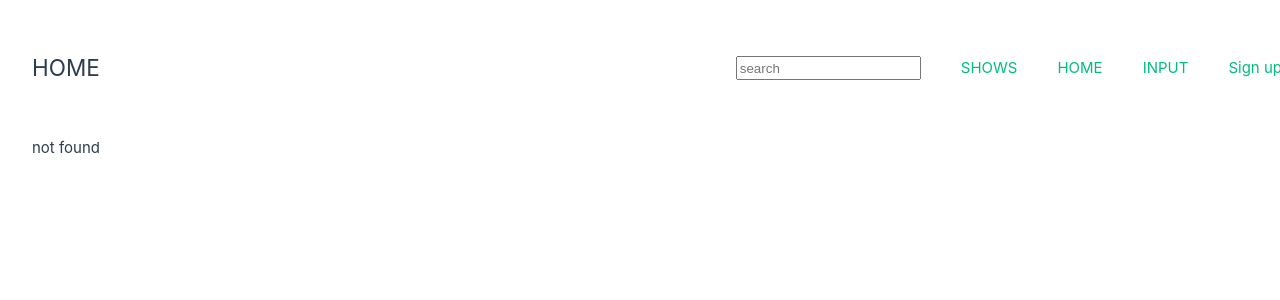
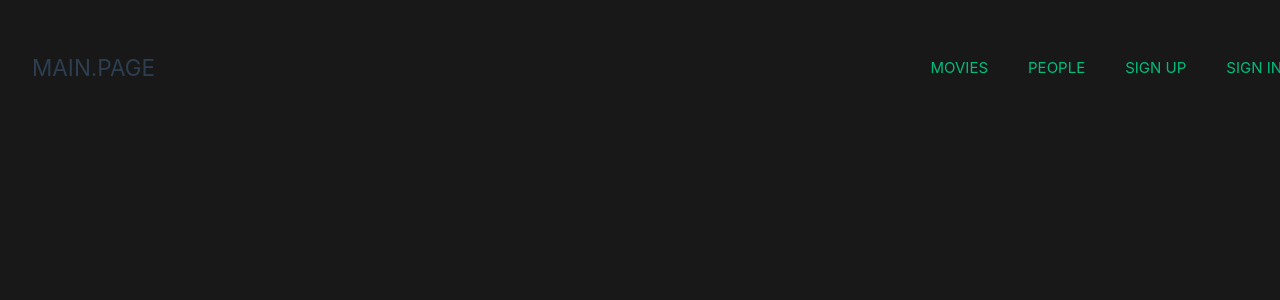
Before and after one commit to Iimanbek/Elastic-search, a Vue app: page / in a window 1280 px wide. Before the commit this address had no page. Shown: the top 300 px of the page. Built offline with nearby package versions, Linux system fonts and the light colour scheme.

Commit message:
done fetch

```diff
--- /dev/null
+++ b/db.json
@@ -0,0 +1,18 @@
+{
+    "header":[
+        {
+            "name": "Home",
+            "link": "/"
+        },{
+            "name": "About",
+            "link": "/about"
+        },{
+            "name": "Shows",
+            "link": "/"
+        },{
+            "name": "input",
+            "link": "/input"
+
+        }
+    ]
+}
--- a/package.json
+++ b/package.json
@@ -14,6 +14,7 @@
   },
   "devDependencies": {
     "@vitejs/plugin-vue": "^4.0.0",
+    "json-server": "^0.17.1",
     "vite": "^4.0.0"
   }
 }
--- a/src/assets/base.css
+++ b/src/assets/base.css
@@ -58,11 +58,10 @@
   position: relative;
   font-weight: normal;
 }
-
 body {
   min-height: 100vh;
   color: var(--color-text);
-  background: var(--color-background);
+  background:  #181818;
   transition: color 0.5s, background-color 0.5s;
   line-height: 1.6;
   font-family: Inter, -apple-system, BlinkMacSystemFont, 'Segoe UI', Roboto, Oxygen, Ubuntu,
--- /dev/null
+++ b/src/components/Header.vue
@@ -0,0 +1,13 @@
+<template lang="">
+    <div>
+
+    </div>
+</template>
+<script>
+export default {
+
+}
+</script>
+<style lang="">
+
+</style>
--- a/src/components/inputs.vue
+++ b/src/components/inputs.vue
@@ -2,6 +2,10 @@
     <div>
         <input type="text" v-model="value" ><button @click="send">send</button>
     </div>
+    <div v-for="item in header">
+        <router-link :to="item.link">{{ item.name }}</router-link>
+    </div>
+
 </template>
 
 <script>
@@ -9,17 +13,23 @@ import { mapStores } from 'pinia';
 import { useValueStore } from '../stores/GetData.js'
 export default {
     data: () => ({
-        value: ''
+        value: '',
+        header: []
     }),
     computed: {
         ...mapStores(useValueStore)
     },
     mounted() {
-
+        this.gethead()
+        console.log(this.header);
     },
     methods: {
         send() {
             this.valueStore.value = this.value
+        },
+        async gethead(){
+            const res = await fetch('http://localhost:3000/header')
+            this.header = await res.json()
         }
     }
 }
--- /dev/null
+++ b/src/layout/Layout.vue
@@ -0,0 +1,20 @@
+<template>
+    <div>
+        <v-header>
+            <main>
+                <slot/>
+            </main>
+        </v-header>
+    </div>
+</template>
+<script>
+import Header from '../components/Header.vue'
+export default {
+    components:{
+        'v-header': Header
+    }
+}
+</script>
+<style lang="css">
+
+</style>
--- a/src/main.js
+++ b/src/main.js
@@ -1,6 +1,6 @@
 import { createApp } from 'vue'
 import { createPinia } from 'pinia'
-
+import Layout from '@/layout/Layout.vue'
 import App from './App.vue'
 import router from './router'
 
@@ -10,5 +10,5 @@ const app = createApp(App)
 
 app.use(createPinia())
 app.use(router)
-
+app.component('Layout', Layout)
 app.mount('#app')
--- a/src/router/index.js
+++ b/src/router/index.js
@@ -5,7 +5,7 @@ const router = createRouter({
   history: createWebHistory(import.meta.env.BASE_URL),
   routes: [
     {
-      path: '/',
+      path: '/home',
       name: 'home',
       component: HomeView
     },
@@ -24,6 +24,14 @@ const router = createRouter({
       // this generates a separate chunk (About.[hash].js) for this route
       // which is lazy-loaded when the route is visited.
       component: () => import('../components/inputs.vue')
+    },
+    {
+      path: '/',
+      name: 'Main',
+      // route level code-splitting
+      // this generates a separate chunk (About.[hash].js) for this route
+      // which is lazy-loaded when the route is visited.
+      component: () => import('../views/MainView.vue')
     }
   ]
 })
--- a/src/views/AboutView.vue
+++ b/src/views/AboutView.vue
@@ -2,17 +2,18 @@
   <div class="about">
     <nav>
     <div class="nav-inner">
-      <h1>HOME</h1>
+      <router-link to="/"><h1>MOVIES</h1></router-link>
       <div class="links-nav">
-        <input type="text" @input="searchInput" placeholder="search" v-model="searchValueAbout">
-        <router-link to="/about">SHOWS</router-link>
-        <router-link to="/">HOME</router-link>
-        <router-link to="/input">INPUT</router-link>
-        <router-link to="/about">Sign up</router-link>
+        <input type="text" @input="searchInputValue" placeholder="search" v-model="searchValueAbout">
+        <router-link to="/about">MOVIES</router-link>
+        <router-link to="/home">PEOPLE</router-link>
+        <router-link to="/input">SIGN UP</router-link>
+        <router-link to="/input">SIGN IN</router-link>
       </div>
     </div>
   </nav>
-  <div v-if="result.length" class="item-wrapper" >
+    <div v-if="result.length">
+      <div v-if="result.length" class="item-wrapper">
         <div v-for="item in result">
           <card :dataB="item"/>
         </div>
@@ -23,13 +24,15 @@
         </div>
       </div>
     </div>
+  </div>
 </template>
 
 
 <script>
+  // import Card from '../components/card.vue'
   import Card from '../components/card.vue'
 export default {
-  component:{
+  components:{
     Card
   },
   data: () => ({
@@ -39,21 +42,39 @@ export default {
 
   }),
   methods: {
+    async defaultData(){
+      const url = "https://api.tvmaze.com/shows"
+      const res = await fetch(url)
+      this.result = await res.json()
+    },
     async getData() {
       const url = 'https://api.tvmaze.com/search/shows?q='
       const response = await fetch(`${url}${this.searchValueAbout}`, {
         method: 'GET',
         signal: this.controller.signal
       })
-      console.log(data)
       const data = await response.json()
       this.result = await data.map(item => ({
         ...item.show
       }))
+    },
+    searchInputValue(){
+      this.controller.abort()
+      this.controller = new AbortController()
+      this.getData()
     }
   },
-  mounted() {
+  mounted(){
+    this.defaultData()
   },
+  watch: {
+    searchValueAbout() {
+      console.log('fsdfsd');
+      if(!this.searchValueAbout.length) {
+        this.defaultData()
+      }
+    }
+  }
 }
 </script>
 
--- a/src/views/HomeView.vue
+++ b/src/views/HomeView.vue
@@ -1,3 +1,31 @@
+<template>
+  <nav>
+    <div class="nav-inner">
+      <router-link to="/"><h1>PEOPLPE</h1></router-link>
+      <div class="links-nav">
+        <input type="text" @input="search" placeholder="search" v-model="searchValue">
+        <router-link to="/about">MOVIES</router-link>
+        <router-link to="/home">PEOPLE</router-link>
+        <router-link to="/input">SIGN UP</router-link>
+        <router-link to="/input">SIGN IN</router-link>
+      </div>
+    </div>
+  </nav>
+  <div v-if="resulty.length">
+    <div v-if="resulty.length" class="item-wrapper" >
+    <div v-for="item in resulty">
+      <card :dataB="item"/>
+    </div>
+    </div>
+    <div v-else>
+      <div>
+        <p>not found</p>
+      </div>
+    </div>
+  </div>
+  <!-- <card :dataB="resulty"/> -->
+</template>
+
 <script>
 import Card from '../components/card.vue'
 export default {
@@ -7,9 +35,14 @@ export default {
   data: () => ({
     searchValue: '',
     controller: new AbortController(),
-    resulty:''
+    resulty:'',
   }),
   methods: {
+    async defaultDatt(){
+      const url = 'https://api.tvmaze.com/people'
+      const res = await fetch(url)
+      this.resulty = res.json()
+    },
     async search() {
       const url = 'https://api.tvmaze.com/search/people?q='
       const response = await fetch(`${url}${this.searchValue}`, {
@@ -30,41 +63,14 @@ export default {
 }
 </script>
 
-<template>
-  <nav>
-    <div class="nav-inner">
-      <h1>HOME</h1>
-      <div class="links-nav">
-        <input type="text" @input="searchInput" placeholder="search" v-model="searchValue">
-        <router-link to="/about">SHOWS</router-link>
-        <router-link to="/">HOME</router-link>
-        <router-link to="/input">INPUT</router-link>
-        <router-link to="/about">Sign up</router-link>
-      </div>
-    </div>
-  </nav>
-  <div v-if="resulty.length" class="item-wrapper" >
-    <div v-for="item in resulty">
-      <card :dataB="item"/>
-    </div>
-  </div>
-  <div v-else>
-    <div>
-      <p>not found</p>
-    </div>
-  </div>
-  <!-- <card :dataB="resulty"/> -->
-</template>
-
-<style>
+<style lang="css">
 .item-wrapper{
-  /* display: flex;
+  display: flex;
   flex-wrap: wrap;
   justify-content: space-around;
-  align-items: center; */
-  display: grid;
-  grid-template-areas: 'h1 h2 h3 h4';
-  place-items: center;
+  align-items: center;
+  gap: 50px ;
+
 }
 .nav-inner{
   display: flex;
--- /dev/null
+++ b/src/views/MainView.vue
@@ -0,0 +1,26 @@
+<template>
+    <nav>
+    <div class="nav-inner">
+        <h1>{{ main }}.PAGE</h1>
+      <div class="links-nav">
+        <!-- <input type="text" @input="searchInputValue" placeholder="search" v-model="searchValueAbout"> -->
+        <router-link to="/about">MOVIES</router-link>
+        <router-link to="/home">PEOPLE</router-link>
+        <router-link to="/input">SIGN UP</router-link>
+        <router-link to="/input">SIGN IN</router-link>
+      </div>
+    </div>
+  </nav>
+</template>
+<script>
+export default {
+    data() {
+        return {
+            main:"MAIN"
+        }
+    },
+}
+</script>
+<style>
+
+</style>
```
Also changed, not shown: 1 other file (tests, documents, lock files or other folders). Lines whose indentation alone changed are shown as unchanged.
